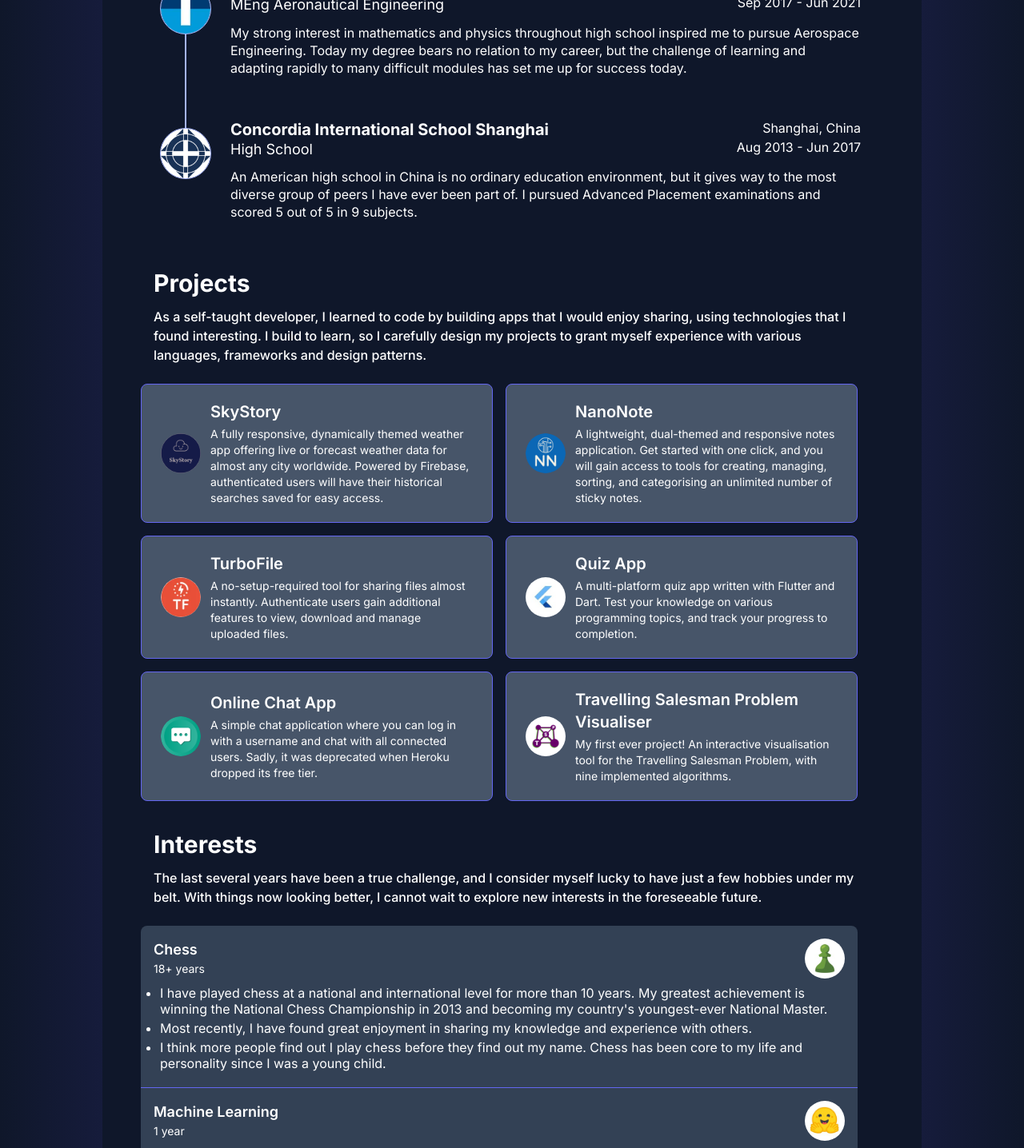
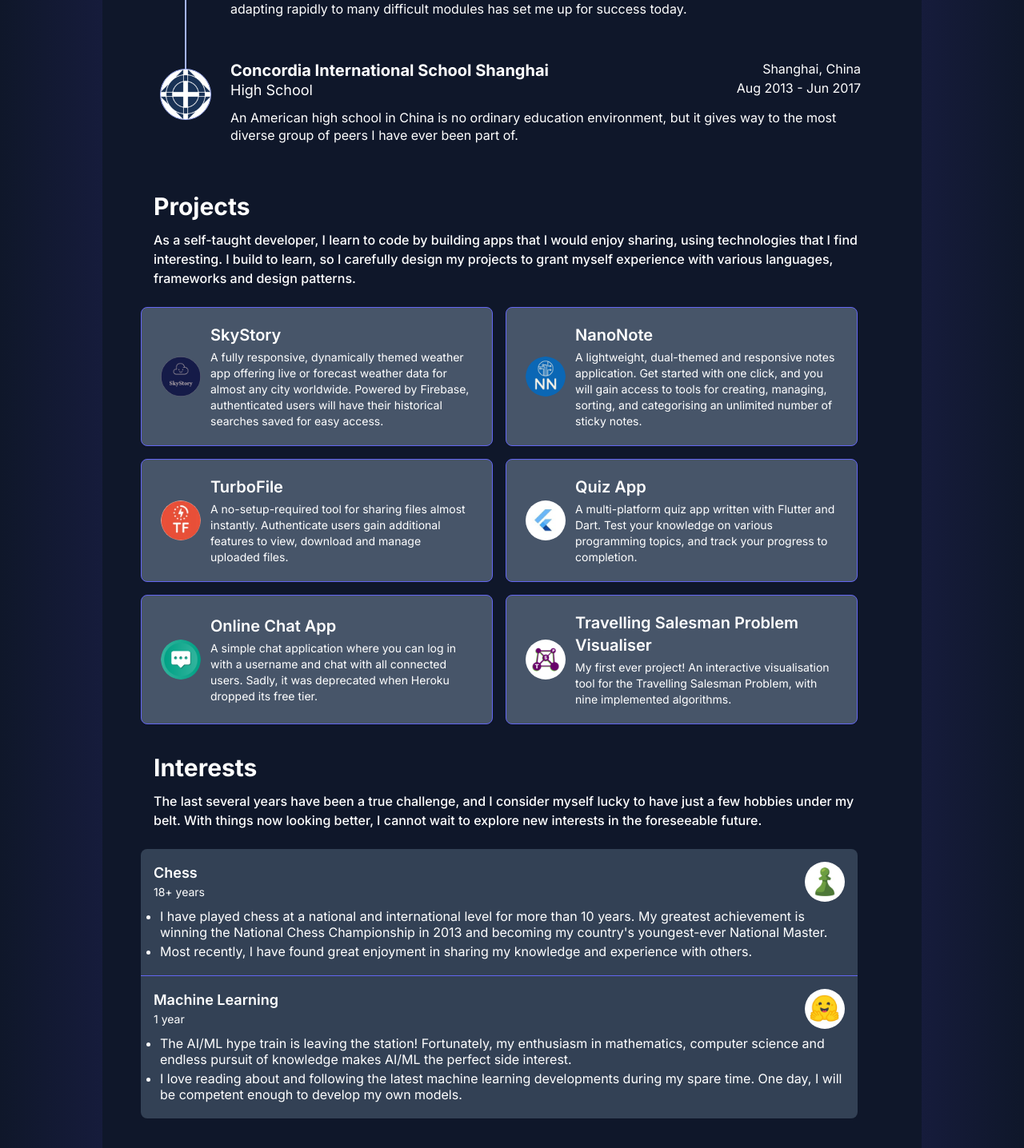
Before and after one commit to Ellipsoul/portfolio-v2, a Next.js app: page / in a window 1280 px wide. Shown: the part 980-2416 px from the top of the page at 80% size. Built offline with nearby package versions, Linux system fonts and the light colour scheme.

Commit message:
Small cleanup on content and layout

```diff
--- a/app/(app)/InterestsSection.tsx
+++ b/app/(app)/InterestsSection.tsx
@@ -18,9 +18,8 @@ export default function InterestsSection(): ReactElement {
       <div className="grid grid-cols-1 gap-4 max-w-4xl">
         <ul role="list" className="divide-y divide-primary-400 dark:divide-primary-200">
           {interests.map((interest: Interest) => (
-            <Link href={interest.url} target="_blank">
+            <Link key={interest.id} href={interest.url} target="_blank">
               <li
-                key={interest.id}
                 className={classNames(
                   interest.id !== 1 ? "border-t border-accent-300 dark:border-accent-500" : "",
                   interest.id === 1 ? "rounded-t-lg" : "",
--- a/app/(app)/IntroSection.tsx
+++ b/app/(app)/IntroSection.tsx
@@ -18,13 +18,13 @@ export default function IntroSection(): ReactElement {
             </h1>
             <h1 className="mt-2 text-3xl md:text-4xl font-bold tracking-normal">
               <span>I am </span>
-              <span className="text-accent-600 dark:text-accent-400">Aron Teh</span>
+              <span className="text-accent-600 dark:text-accent-400 whitespace-nowrap">Aron Teh</span>
             </h1>
           </div>
           <Image className="rounded-full" width={120} height={120} src="/profile.jpg" alt={"Profile Photo"} />
         </div>
         <p className="mt-6 text-md md:text-xl leading-6 md:leading-8">
-          I'm a software engineer, chess player and machine learning enthusiast. It's nice to meet you!
+          I&apos;m a software engineer, chess player and machine learning enthusiast. It&apos;s nice to meet you!
         </p>
       </div>
       {/* Social Links */}
--- a/app/(app)/ProjectsSection.tsx
+++ b/app/(app)/ProjectsSection.tsx
@@ -9,9 +9,9 @@ export default function ProjectsSection(): ReactElement {
       {/* Heading */}
       <div className="mx-auto max-w-4xl text-3xl leading-7 text-shade-800 dark:text-plain font-bold mb-4">Projects</div>
       <div className="mx-auto max-w-4xl text-shade-800 dark:text-plain font-normal md:font-medium mb-6 text-sm md:text-base">
-        As a self-taught developer, I learned to code by building apps that I would enjoy sharing, using technologies
-        that I found interesting. I build to learn, so I carefully design my projects to grant myself experience with
-        various languages, frameworks and design patterns.
+        As a self-taught developer, I learn to code by building apps that I would enjoy sharing, using technologies that
+        I find interesting. I build to learn, so I carefully design my projects to grant myself experience with various
+        languages, frameworks and design patterns.
       </div>
       {/* Projects grid */}
       <div className="grid grid-cols-1 gap-4 lg:grid-cols-2 max-w-4xl">
--- a/app/(app)/constants.tsx
+++ b/app/(app)/constants.tsx
@@ -120,9 +120,9 @@ export const timeline: TimelineItem[] = [
       "In my current position, I develop and test large-scale features for the Prime Video Living Room Platform.\
       I work primarily in TypeScript and React, but I receive exposure to a wide spectrum of internal and external\
       technologies.",
-      "My work can impact the experience of over 100 million Prime Video customers, so discipline and\
-      responsibility are built into my role. Strong communication and teamwork skills are also critical to my\
-      day-to-day performance.",
+      // "My work can impact the experience of over 100 million Prime Video customers, so discipline and\
+      // responsibility are built into my role. Strong communication and teamwork skills are also critical to my\
+      // day-to-day performance.",
     ],
   },
   {
@@ -160,8 +160,8 @@ export const timeline: TimelineItem[] = [
     time: "Aug 2013 - Jun 2017",
     content: [
       "An American high school in China is no ordinary education environment, but it gives way to the most diverse\
-      group of peers I have ever been part of. I pursued Advanced Placement examinations and scored 5 out of 5 in 9\
-      subjects.",
+      group of peers I have ever been part of.",
+      // "I pursued Advanced Placement examinations and scored 5 out of 5 in 9 subjects.",
     ],
   },
 ];
@@ -255,12 +255,12 @@ export const interests: Interest[] = [
         id: 2,
         content: "Most recently, I have found great enjoyment in sharing my knowledge and experience with others.",
       },
-      {
-        id: 3,
-        content:
-          "I think more people find out I play chess before they find out my name. Chess has been core to my life and\
-          personality since I was a young child.",
-      },
+      // {
+      //   id: 3,
+      //   content:
+      //     "I think more people find out I play chess before they find out my name. Chess has been core to my life and\
+      //     personality since I was a young child.",
+      // },
     ],
     logo: "/interest_logos/chesscom.png",
     url: "https://www.chess.com/member/ellipsoul",
```
Also changed, not shown: .eslintrc.json.
